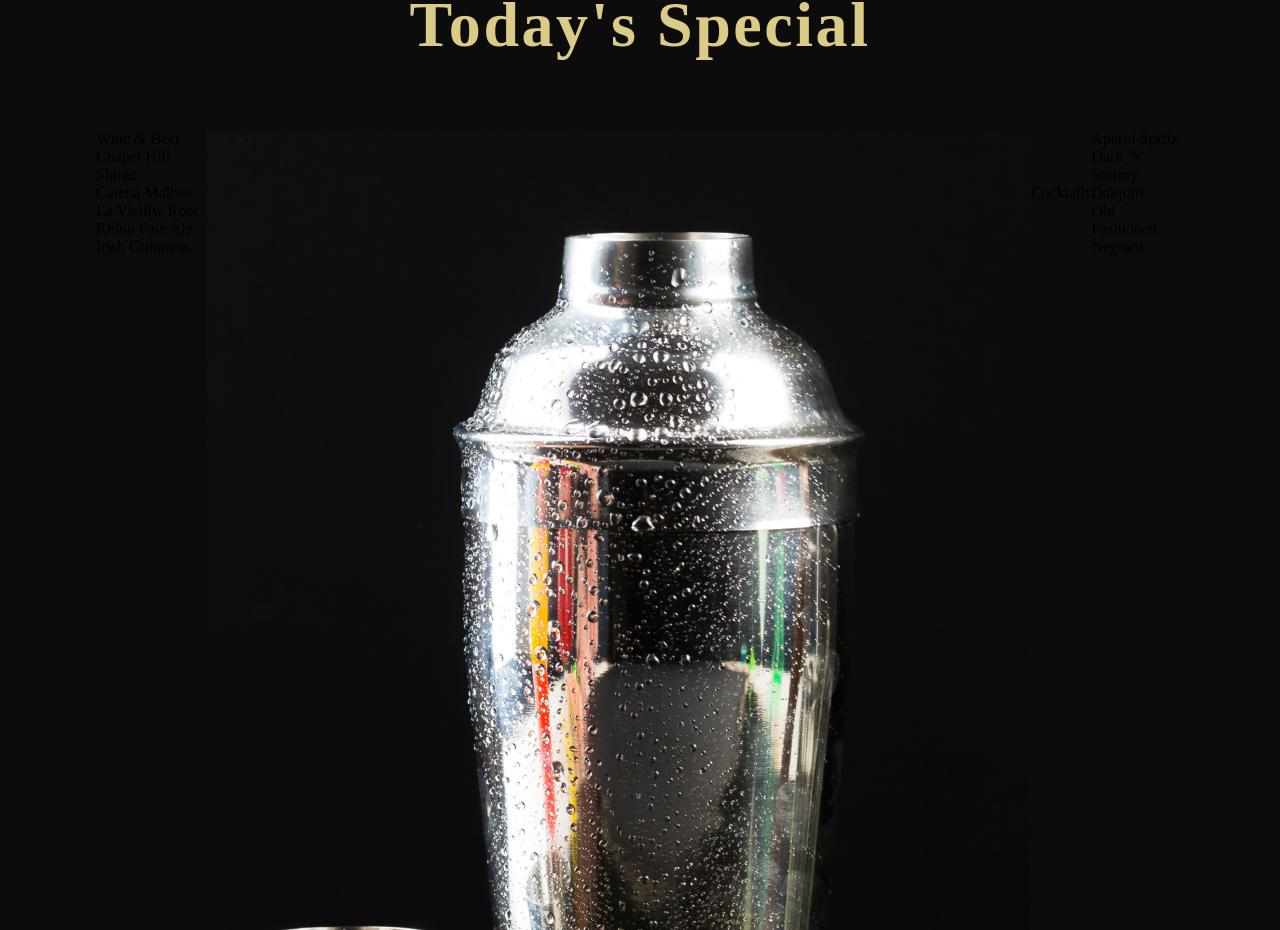
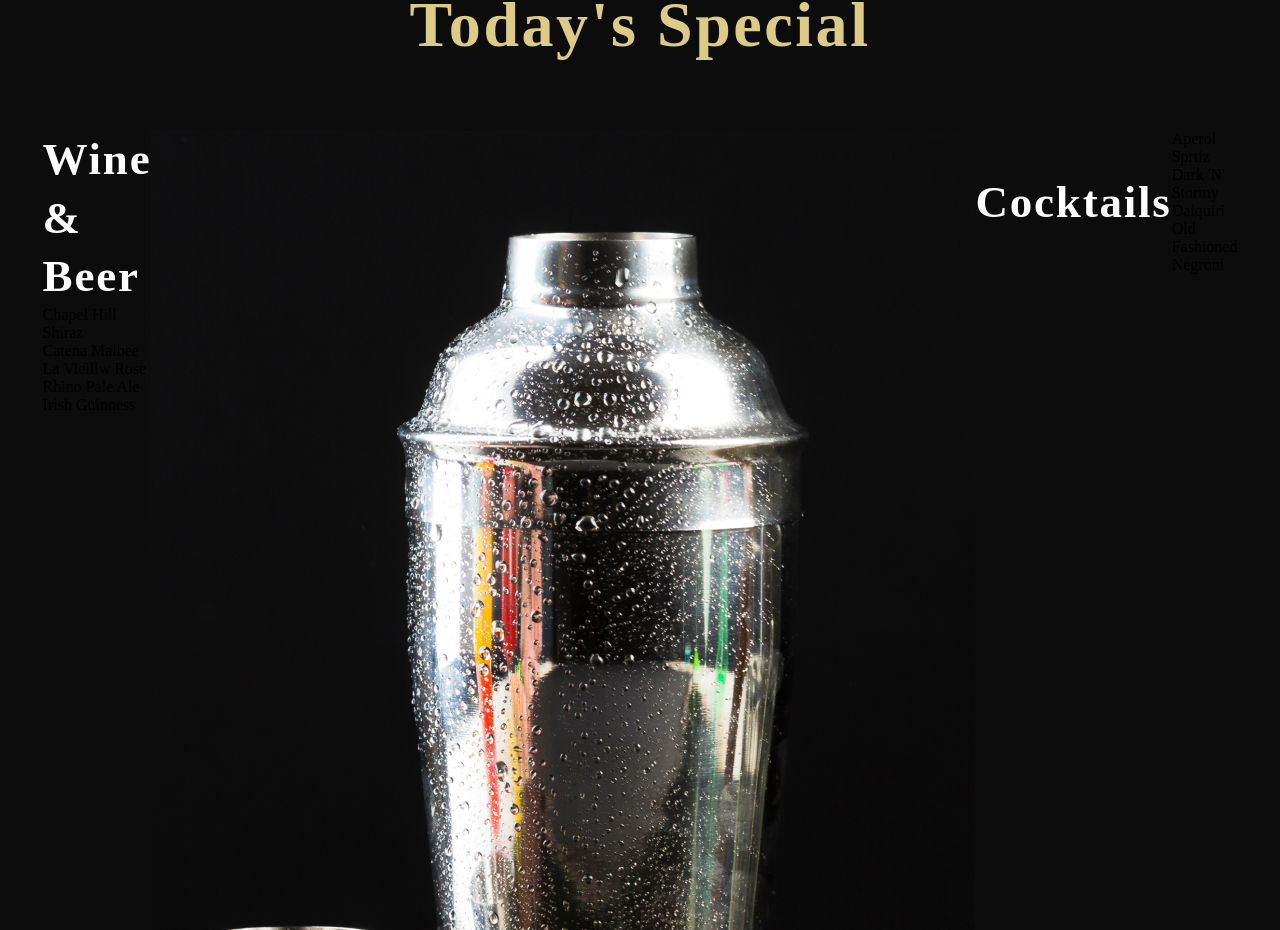
Before and after one commit to brosmar18/coffee-shop, a React (Create React App) app: page / in a window 1280 px wide. Shown: the part 2215-3145 px from the top of the page. Built offline with nearby package versions, Linux system fonts and the light colour scheme; a web font is replaced by a local one.

Commit message:
.app__specialMenu-menu_heading styles added

```diff
--- a/src/container/Menu/Menu.css
+++ b/src/container/Menu/Menu.css
@@ -15,3 +15,12 @@
     justify-content: center;
     align-items: flex-start;
 }
+
+.app__specialMenu-menu_heading {
+    color: var(--color-white);
+    font-family: var(--font-base);
+    font-weight: 600;
+    font-size: 45px;
+    line-height: 58.5px;
+    letter-spacing: 0.04em;
+}
```
